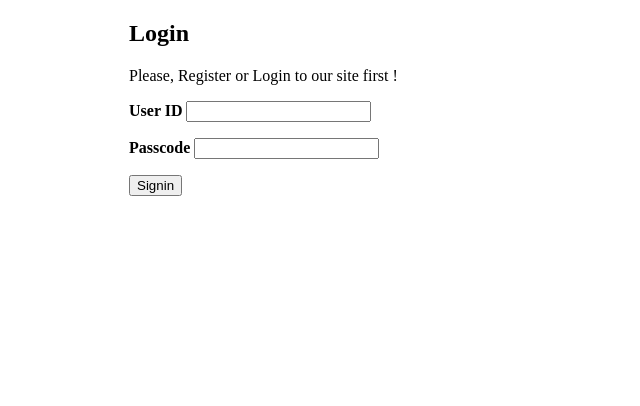
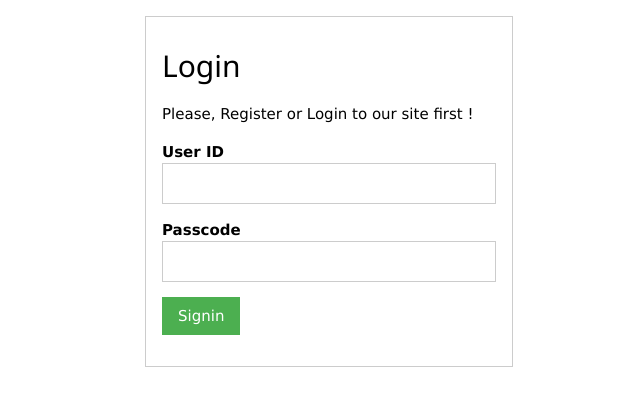
Before and after one commit to ang818563-prog/modul-4, a plain HTML site: page task6.html in a window 1280 px wide. Shown: the whole page, without its empty margins (311-951 px from the left). Drawn offline with nearby package versions, Linux system fonts and the light colour scheme.

Commit message:
Update HTML structure and add W3 CSS link

```diff
--- a/task6.html
+++ b/task6.html
@@ -1,12 +1,12 @@
 <!DOCTYPE html>
 <html>
 <head>
-<title>Task 06 - Basic Form Login</title>
-<meta name="viewport" content="width=device-width, initial-scale=1">
+<title>Task 06</title>
+<link rel="stylesheet" href="https://www.w3schools.com/w3css/4/w3.css">
 </head>
 <body>
 
-<div class="w3-container w3-margin-top" style="max-width: 400px; margin: auto;">
+<div class="w3-container w3-margin-top w3-content" style="max-width: 400px;">
 
   <form class="w3-container w3-border w3-padding-16">
     <h2>Login</h2>
```
